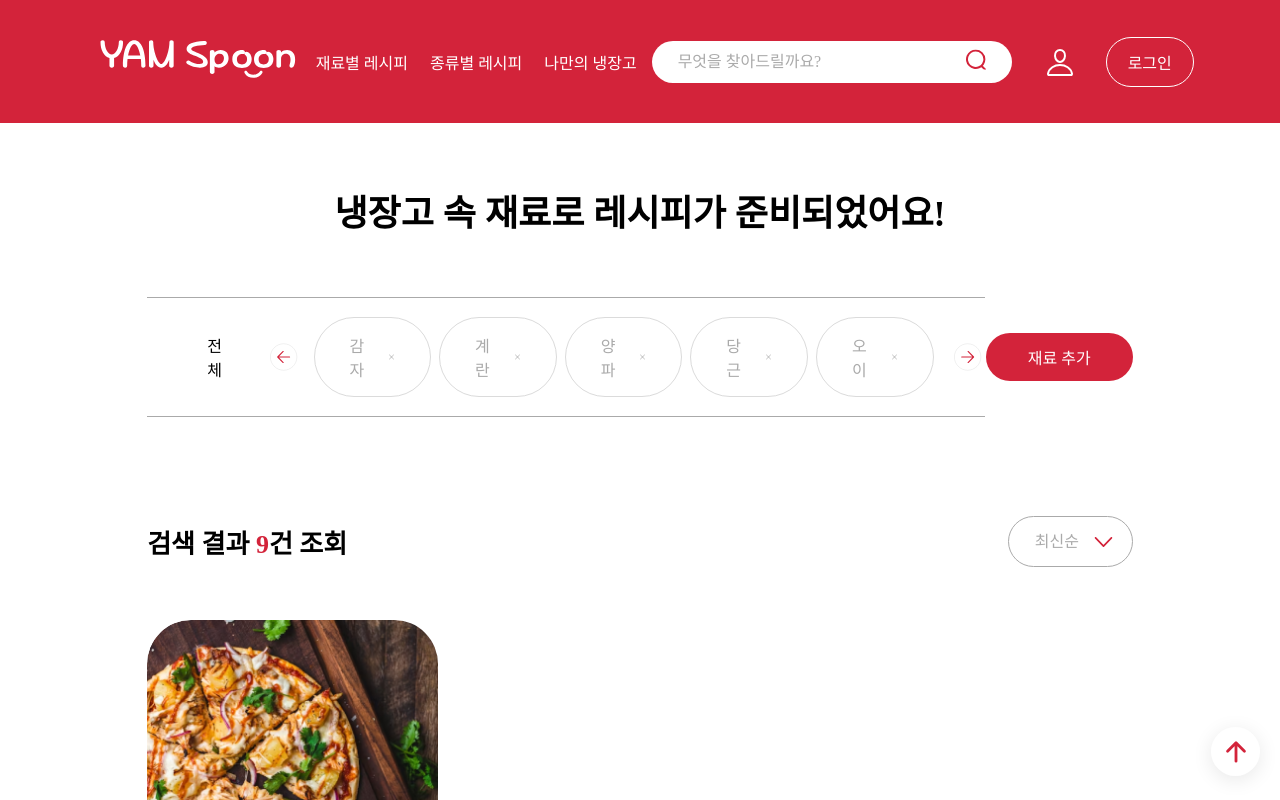
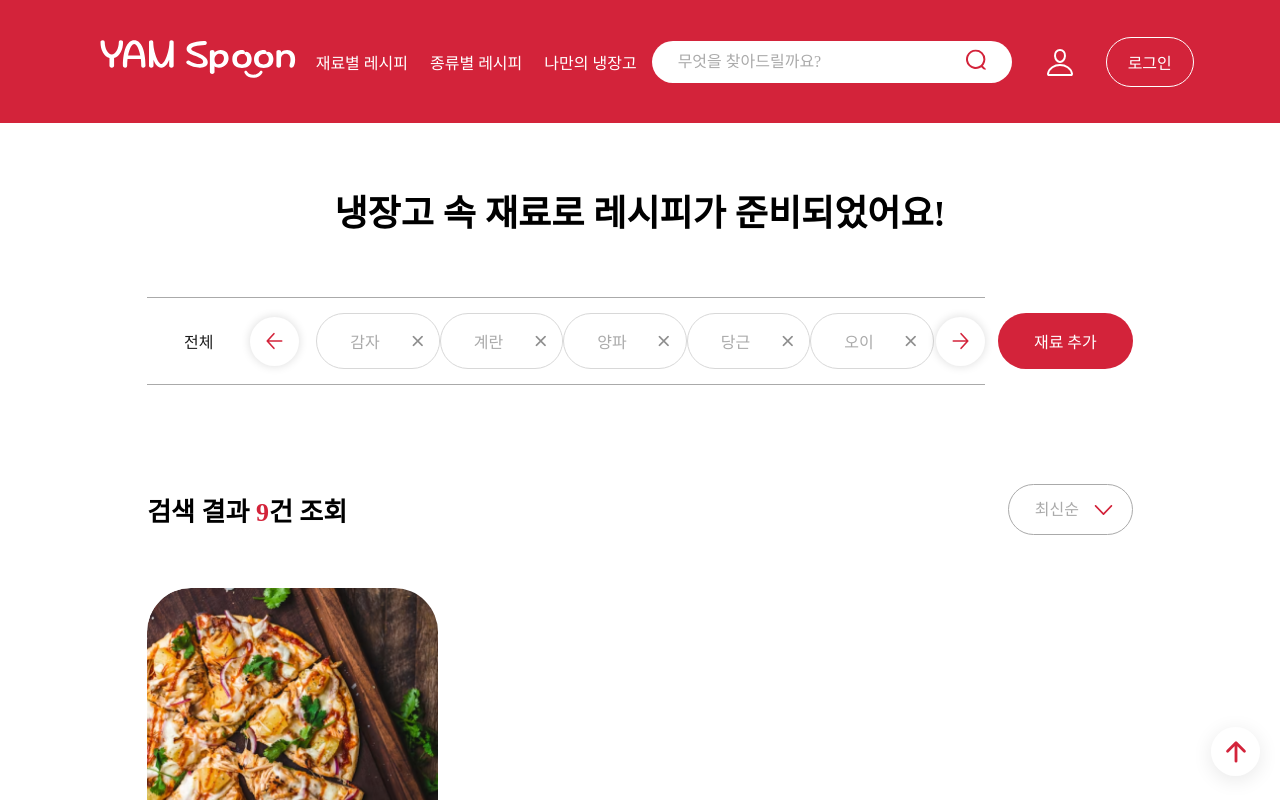
Before and after one commit to kimkoko/YAMSpoon, a React (Create React App) app: page /regrigerator in a window 1280 px wide. Shown: the top 800 px of the page. Built offline with nearby package versions, Linux system fonts and the light colour scheme; a web font is replaced by a local one.

Commit message:
✨ Feat: 냉장고 재료 케러셀 기능 추가

```diff
--- a/src/components/CategoryCarousel/CategoryCarousel.scss
+++ b/src/components/CategoryCarousel/CategoryCarousel.scss
@@ -6,6 +6,7 @@
     align-items: center;
 
     width: 100%;
+
     .arrow-button {
         width: 49px;
         height: 49px ;
@@ -16,6 +17,10 @@
         display: flex;
         justify-content: center;
         align-items: center;
+    }
+
+    .next-button{
+        transform: rotate(180deg);
     }
 
     .category-tap-container{
@@ -51,8 +56,4 @@
             }
         }
     }
-
-    .next-button{
-        transform: rotate(180deg);
-    }
 }
--- a/src/components/Icons/Delete.jsx
+++ b/src/components/Icons/Delete.jsx
@@ -2,8 +2,8 @@ import React from 'react';
 
 const Delete = () => {
     return (
-        <svg xmlns="http://www.w3.org/2000/svg" className="ionicon" viewBox="0 0 512 512">
-            <path fill="none" stroke="#8E8E8E" strokeLinecap="round" strokeLinejoin="round" strokeWidth="32" d="M368 368L144 144M368 144L144 368"/>
+        <svg width="11" height="11" viewBox="0 0 14 13" fill="none" xmlns="http://www.w3.org/2000/svg">
+            <path d="M1.82764 12L12.8276 1M1.82764 1L12.8276 12" stroke="#8E8E8E" strokeWidth="2" strokeLinecap="round" strokeLinejoin="round"/>
         </svg>
     )
 }
--- /dev/null
+++ b/src/components/RefigeratorCarousel/RefigeratorCarousel.jsx
@@ -0,0 +1,64 @@
+import React, { useState } from 'react';
+import PropTypes from 'prop-types';
+import Arrow from '../Icons/Arrow';
+import Delete from '../Icons/Delete'
+import './RefigeratorCarousel.scss'
+
+const RefigeratorCarousel = ({ materials }) => {
+    const [startIndex, setStartIndex] = useState(0); // 시작 인덱스 설정
+    const itemsToShow = 5; // 한 번에 표시할 항목 수
+
+    const endIndex = Math.min(startIndex + itemsToShow, materials.length); // 끝 인덱스 계산
+
+    const [selected, setSelected] = useState(Array(materials.length).fill(false));
+
+    const handleSelect = (index) => {
+      const newSelected = [...selected];
+      newSelected[index] = !newSelected[index];
+      setSelected(newSelected);
+    };
+
+    const previousCategory = () => {
+        if (startIndex !== 0) {
+            setStartIndex(startIndex - 1);
+        }
+    };
+
+    const nextCategory = () => {
+        if (endIndex !== materials.length) {
+            setStartIndex(startIndex + 1);
+        }
+    };
+
+    return (
+        <div className="material-container">
+            <button className='arrow-button previous-button' onClick={previousCategory}>
+                <Arrow/>
+            </button>
+            <div className="material-tap-container">
+                {materials.slice(startIndex, endIndex).map((category, index) => (
+                    <div key={index}
+                    className={`button-container ${selected[index] ? 'select-material-button' : ''}`}
+                    onClick={() => handleSelect(index)}>
+                        <button
+                            className='material-button'
+                            onClick={() => handleSelect(index)}
+                            >{category}</button>
+                        <button
+                        className='delete-button'
+                        ><Delete /></button>
+                    </div>
+                ))}
+            </div>
+            <button className='arrow-button next-button' onClick={nextCategory}>
+                <Arrow  />
+            </button>
+        </div>
+    );
+};
+
+RefigeratorCarousel.propTypes = {
+    materials: PropTypes.array.isRequired,
+};
+
+export default RefigeratorCarousel;
--- /dev/null
+++ b/src/components/RefigeratorCarousel/RefigeratorCarousel.scss
@@ -0,0 +1,84 @@
+@import '../../assets/index.scss';
+
+.material-container {
+    display: flex;
+    justify-content: space-between;
+    align-items: center;
+
+    width: 100%;
+
+    .arrow-button {
+        width: 49px;
+        height: 49px ;
+        background: #ffffff;
+        box-shadow: 0px 0px 10px rgba(0, 0, 0, 0.1450980392) ;
+        border-radius: 100%;
+
+        display: flex;
+        justify-content: center;
+        align-items: center;
+    }
+
+
+    .next-button{
+        transform: rotate(180deg);
+    }
+
+    .material-tap-container{
+        display: flex;
+        justify-content: space-between;
+        align-items: center;
+
+        width: 82%;
+
+        white-space: nowrap;
+
+        .button-container{
+            position: relative;
+            display: flex;
+            white-space: nowrap;
+            flex-direction: row;
+            align-items: center;
+            margin: 0;
+
+            &.select-material-button{
+                .material-button{
+                    background-color: $main-color;
+                    color: $cream-color;
+
+                    &:hover{
+                        border: $main-color;
+                        color: $cream-color;
+                    }
+                }
+
+                .delete-button{
+                    background-color: $main-color;
+                }
+            }
+
+            .material-button {
+                padding: 15px 59px 15px 33px;
+                background-color: $cream-color;
+                border: #d8d8d8 1px solid;
+                color: #aaaaaa;
+                font-weight: 400;
+
+                &:hover{
+                    border:1px solid $main-color;
+                    color: $main-color;
+                }
+            }
+
+
+            .delete-button {
+                position: absolute;
+                right:1%;
+                transform: translateY(-50%);
+                margin: 0;
+                top: 50%;
+                background-color: $cream-color;
+            }
+        }
+    }
+}
--- a/src/pages/material/Refrigerator.jsx
+++ b/src/pages/material/Refrigerator.jsx
@@ -1,13 +1,11 @@
-import React, { useState } from 'react'
+import React from 'react'
 import styles from './Refrigerator.module.scss'
 import Pagination from '../../components/Pagination/Pagination'
 import Header from '../../components/Header/Header'
 import Footer from '../../components/Footer/Footer'
 import Heart from '../../components/Icons/Heart'
-import ArrowBack from '../../components/Icons/ArrowBack'
-import ArrowForward from '../../components/Icons/ArrowForward'
-import Delete from '../../components/Icons/Delete'
 import TopButon from '../../components/TopButton/TopButton'
+import RefigeratorCarousel from '../../components/RefigeratorCarousel/RefigeratorCarousel'
 
 const Refrigerator = () => {
   return (
@@ -32,32 +30,16 @@ const Refrigerator = () => {
   )
 }
 
-const materials = ['감자', '계란', '양파', '당근', '오이']
+const materials = ['감자', '계란', '양파', '당근', '오이', '김치', '고등어']
 const recipes = 9
 
 const MaterialBar = () => {
-    const [ selectedMaterial, setSelectedMaterial ] = useState(null);
-
-    const handleMaterialClick = (idx) => {
-        setSelectedMaterial(selectedMaterial === idx ? null : idx);
-    };
 
     return (
         <div className={styles['bar-container']}>
             <div className={styles['main-bar']}>
-                <button>전체</button>
-                <ArrowBack />
-                {materials.map((material,idx) => (
-                    <button
-                        key={idx}
-                        className={selectedMaterial === idx ? styles['selected'] : ''}
-                        onClick={() => handleMaterialClick(idx)}
-                    >
-                    {material}
-                    <Delete />
-                    </button>
-                ))}
-                <ArrowForward />
+                <button className={styles['all']}>전체</button>
+                <RefigeratorCarousel materials={materials} />
             </div>
             <button className={styles['Add']}>재료 추가</button>
         </div>
--- a/src/pages/material/Refrigerator.module.scss
+++ b/src/pages/material/Refrigerator.module.scss
@@ -29,61 +29,16 @@
         border-top: 1px solid $gray-color2;
         border-bottom: 1px solid $gray-color2;
         padding: 15px 0;
-        svg {
-            height: 50px;
-            + button {
-                margin-left: 12px;
-            }
+
+        .all{
+            width: 113px;
+            color: $common-color;
+            background-color: $cream-color;
         }
-        :first-child {
-            color: black;
-            border: none;
-            font-weight: 500;
-            margin-left: 20px;
-        }
-        :last-child {
-            margin-left: 12px;
-        }
-        button {
-            display: flex;
-            flex-direction: row;
-            justify-content: center;
-            min-width: 95px;
-            border-radius: 100px;
-            border: 1px solid #DBDBDB;
-            background-color: $cream-color;
-            color: $gray-color2;
-            padding: 15px 34px;
-            margin: 4px;
-            font-weight: 400;
-
-            &.selected {
-                background-color: $main-color;
-                color: $cream-color
-            }
-            svg {
-                height: 16px;
-                width: 16px;
-                margin: 0;
-            }
-
-            &:hover{
-                color: $main-color;
-                font-weight: 600;
-                border: 1px solid $main-color;
-
-                svg{
-                    color: $main-color;
-                }
-            }
-        }
-
-
     }
 
     .Add {
-        width: 147px;
-        height: 48px;
+        padding: 16px 36px;
         border: none;
     }
 
```
Also changed, not shown: public/images/Vector.svg (added).
